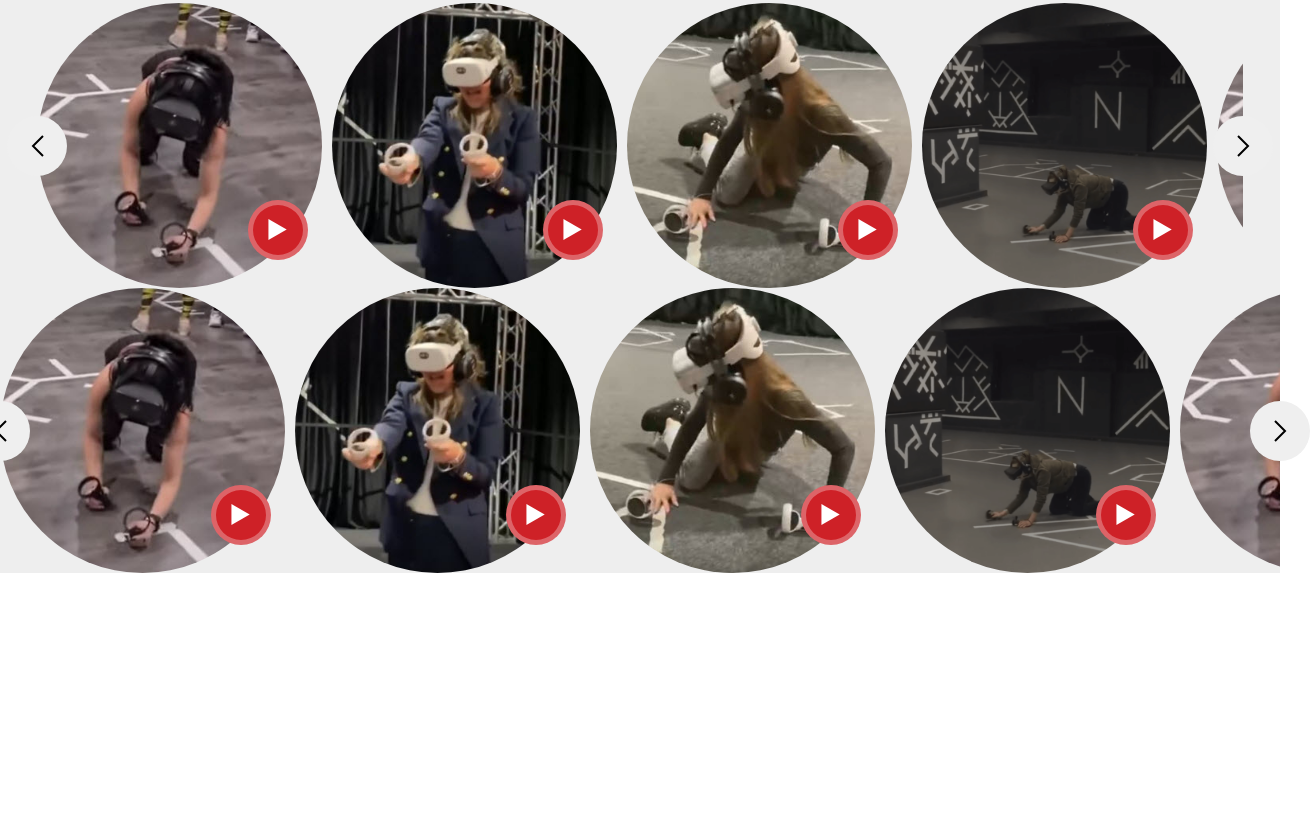
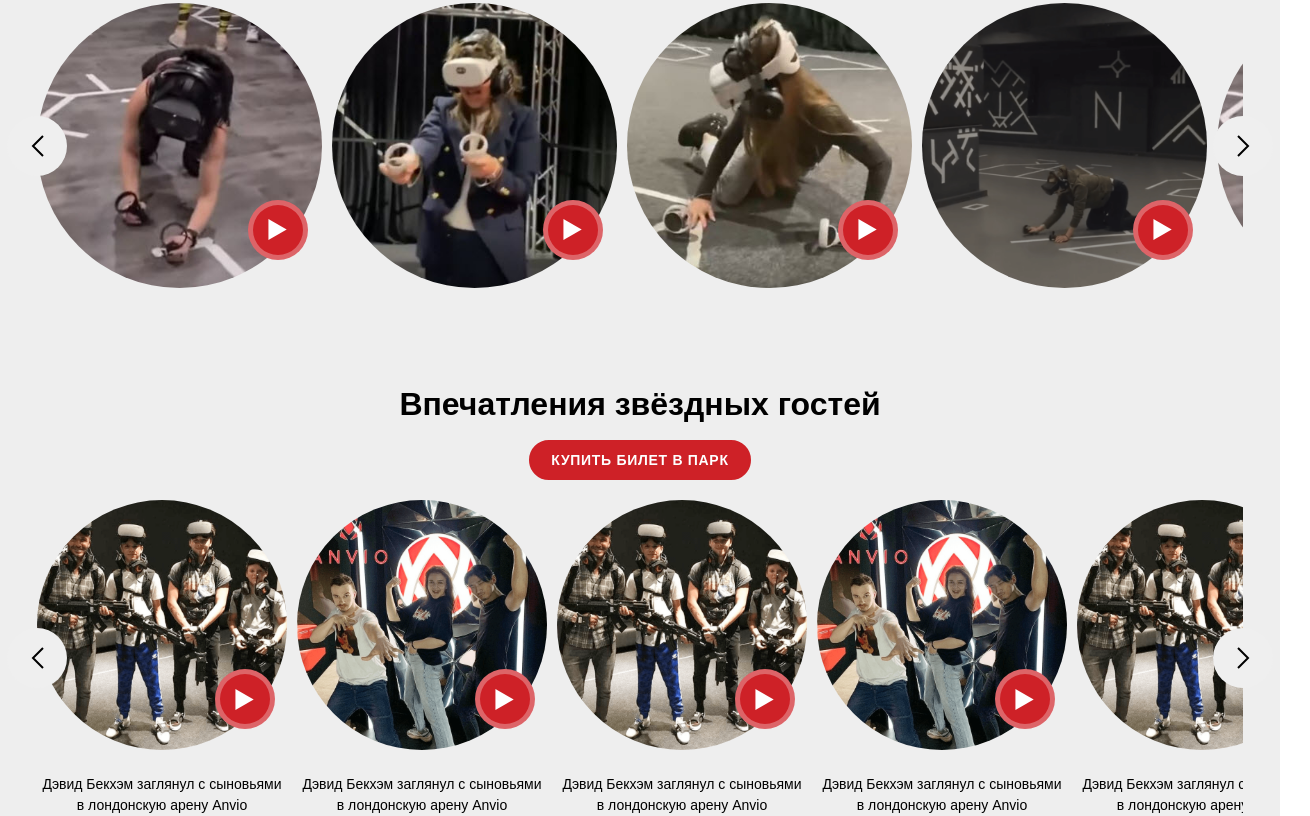
Before and after one commit to romafanasiev/chi_landing_2, a website: page src/index.html in a window 1280 px wide. Shown: the part 4865-5681 px from the top of the page, 1310 px wide, since content can reach past the window. Before the commit the page ends 5438 px from the top, so only its background shows below. Drawn offline with nearby package versions, Linux system fonts and the light colour scheme.

Commit message:
add feedback section

```diff
--- a/src/index.html
+++ b/src/index.html
@@ -1270,94 +1270,73 @@
         </section>
 
         <section class="feedback">
-          <div class="emotions__slider">
-            <div class="emotions__content">
-              <div class="emotions__content-item">
+          <h2>Впечатления звёздных гостей</h2>
+          <a href="#" class="link link--second feedback__tickets">КУПИТЬ БИЛЕТ В ПАРК</a>
+          <div class="feedback__slider">
+
+            <div class="feedback__content">
+              <div class="feedback__content-item">
                 <img
-                src="./images/emotions/emotion1.png"
-                alt="People playing vr games"
-                class="emotions__img"
+                  src="./images/feedback/feedback1.png"
+                  alt="David Backhem in London`s Anvio"
+                  class="feedback__img"
                 >
-                <a
-                  href="#"
-                  class="playButton playButton--second emotions__play"
-                ></a>
+                <a href="#" class="playButton playButton--second feedback__play"></a>
               </div>
-
+              <p class="feedback__text">Дэвид Бекхэм заглянул с сыновьями в лондонскую арену Anvio</p>
             </div>
 
-            <div class="emotions__content">
-              <div class="emotions__content-item">
+            <div class="feedback__content">
+              <div class="feedback__content-item">
                 <img
-                src="./images/emotions/emotion2.png"
-                alt="People playing vr games"
-                class="emotions__img"
+                  src="./images/feedback/feedback2.png"
+                  alt="David Backhem in London`s Anvio"
+                  class="feedback__img"
                 >
-                <a
-                  href="#"
-                  class="playButton playButton--second emotions__play"
-                ></a>
+                <a href="#" class="playButton playButton--second feedback__play"></a>
               </div>
+              <p class="feedback__text">Дэвид Бекхэм заглянул с сыновьями в лондонскую арену Anvio</p>
             </div>
 
-            <div class="emotions__content">
-              <div class="emotions__content-item">
+            <div class="feedback__content">
+              <div class="feedback__content-item">
                 <img
-                src="./images/emotions/emotion3.png"
-                alt="People playing vr games"
-                class="emotions__img"
+                  src="./images/feedback/feedback1.png"
+                  alt="David Backhem in London`s Anvio"
+                  class="feedback__img"
                 >
-                <a
-                  href="#"
-                  class="playButton playButton--second emotions__play"
-                ></a>
+                <a href="#" class="playButton playButton--second feedback__play"></a>
               </div>
+              <p class="feedback__text">Дэвид Бекхэм заглянул с сыновьями в лондонскую арену Anvio</p>
             </div>
 
-            <div class="emotions__content">
-              <div class="emotions__content-item">
+            <div class="feedback__content">
+              <div class="feedback__content-item">
                 <img
-                  src="./images/emotions/emotion4.png"
-                  alt="People playing vr games"
-                  class="emotions__img"
+                  src="./images/feedback/feedback2.png"
+                  alt="David Backhem in London`s Anvio"
+                  class="feedback__img"
                 >
-                <a
-                  href="#"
-                  class="playButton playButton--second emotions__play"
-                ></a>
+                <a href="#" class="playButton playButton--second feedback__play"></a>
               </div>
+              <p class="feedback__text">Дэвид Бекхэм заглянул с сыновьями в лондонскую арену Anvio</p>
             </div>
 
-            <div class="emotions__content">
-              <div class="emotions__content-item">
+            <div class="feedback__content">
+              <div class="feedback__content-item">
                 <img
-                src="./images/emotions/emotion1.png"
-                alt="People playing vr games"
-                class="emotions__img"
+                  src="./images/feedback/feedback1.png"
+                  alt="David Backhem in London`s Anvio"
+                  class="feedback__img"
                 >
-                <a
-                  href="#"
-                  class="playButton playButton--second emotions__play"
-                ></a>
+                <a href="#" class="playButton playButton--second feedback__play"></a>
               </div>
-
+              <p class="feedback__text">Дэвид Бекхэм заглянул с сыновьями в лондонскую арену Anvio</p>
             </div>
 
-            <div class="emotions__content">
-              <div class="emotions__content-item">
-                <img
-                src="./images/emotions/emotion2.png"
-                alt="People playing vr games"
-                class="emotions__img"
-                >
-                <a
-                  href="#"
-                  class="playButton playButton--second emotions__play"
-                ></a>
-              </div>
-            </div>
           </div>
         </section>
+
       </div>
     </main>
     <footer></footer>
--- a/src/scripts/main.js
+++ b/src/scripts/main.js
@@ -134,6 +134,15 @@ $(document).ready(function(){
 });
 
 $(document).ready(function(){
+  $('.feedback__slider').slick({
+    arrows: true,
+    speed: 300,
+    infinite: true,
+    variableWidth: true
+  });
+});
+
+$(document).ready(function(){
   $('.emotions__slider emotions__slider--desk').slick({
     arrows: true,
     speed: 300,
--- a/src/styles/blocks/_feedback.scss
+++ b/src/styles/blocks/_feedback.scss
@@ -0,0 +1,54 @@
+.feedback {
+  display: flex;
+  flex-direction: column;
+  gap: 20px;
+
+  text-align: center;
+
+  padding: 100px 37px 0;
+
+  &__tickets {
+    margin: 0 auto;
+  }
+
+  &__slider {
+    display: flex;
+  }
+
+  &__content {
+    display: flex;
+    flex-direction: column;
+    align-items: center;
+    justify-content: center;
+
+    width: 250px;
+
+    @include onDesktop {
+      width: 440px;
+    }
+
+    margin: 0 5px;
+
+    &-item {
+      position: relative;
+    }
+  }
+
+  &__img {
+    width: 100%;
+
+    object-fit: cover;
+
+    border-radius: 50%;
+  }
+
+  &__play {
+    position: absolute;
+    bottom: 10%;
+    right: 5%;
+  }
+
+  &__text {
+    padding: 20px 0 0;
+  }
+}
```
Also changed, not shown: src/images/feedback/feedback1.png (added), src/images/feedback/feedback2.png (added), src/main.css, 2 other files.
